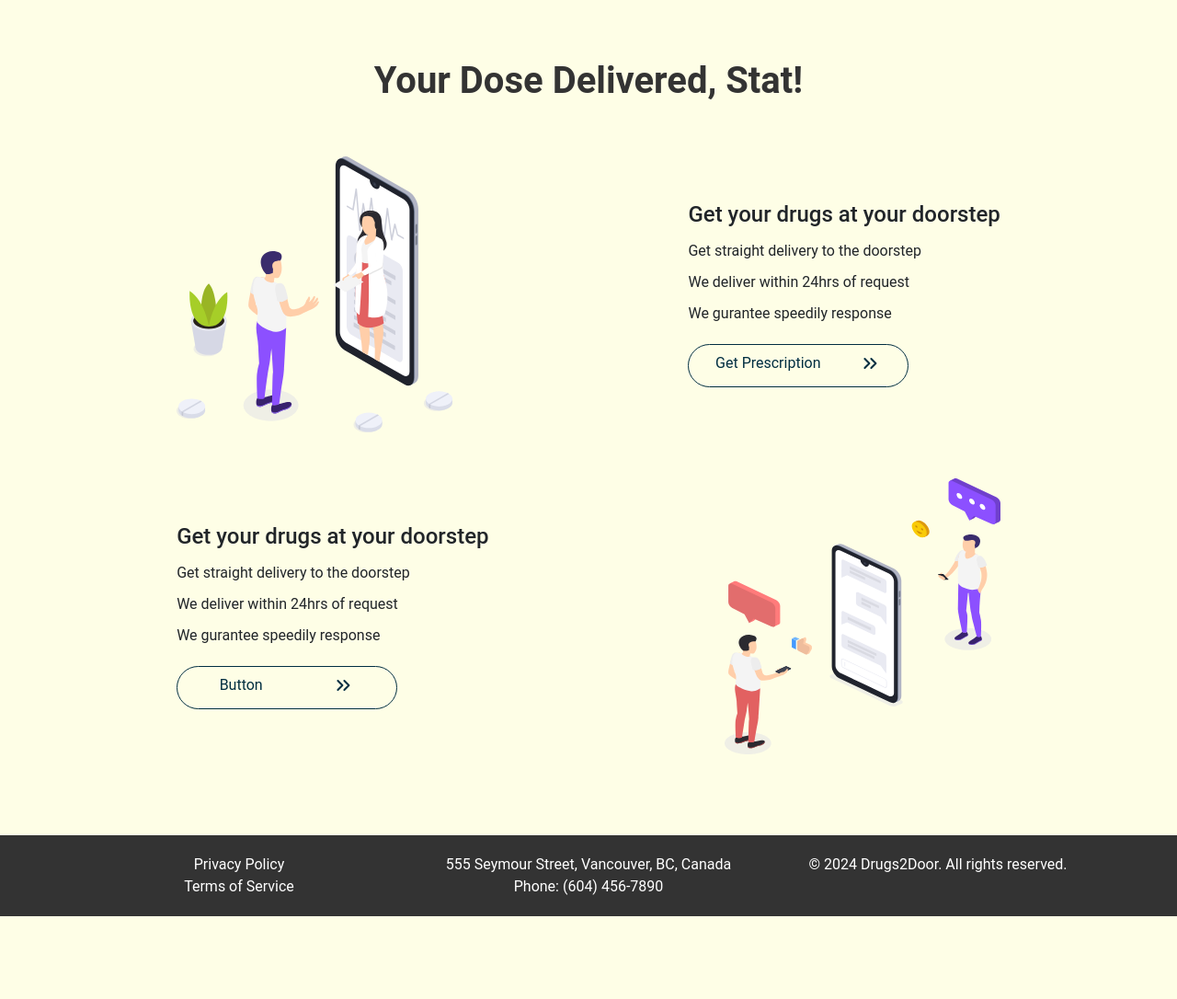
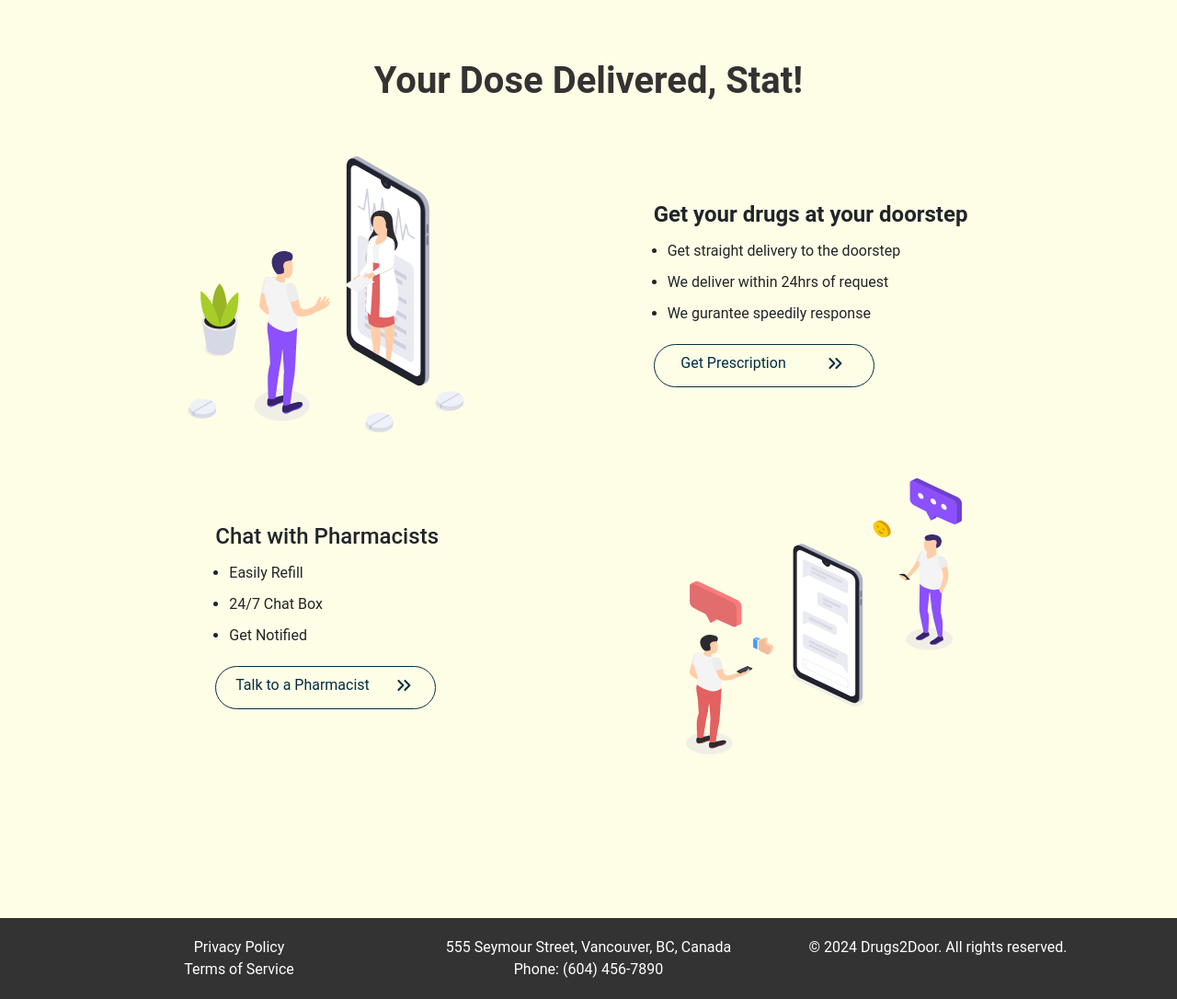
Before and after one commit to chrispoon007/Drugs2Door, a Flask app: page / in a window 1280 px wide. Shown: the part 70-1156 px from the top of the page at 92% size. Before the commit the page ends 1066 px from the top, so only its background shows below. Run offline with Flask 3, Linux system fonts and the light colour scheme; some libraries are stand-ins or nearby versions.

Commit message:
home page needs revision

```diff
--- a/static/css/home.css
+++ b/static/css/home.css
@@ -13,7 +13,8 @@ body {
 
 .wrapper {
     display: flex;
-    margin: 5%;
+    margin-top: 5%;
+    margin-bottom: 12%;
     flex-direction: column;
 }
 
@@ -25,6 +26,19 @@ body {
     flex-direction: row;
 }
 
+.second-wrapper div h4 {
+    font-weight: 700;
+    margin-right: 24px;
+}
+
+.second-wrapper a {
+    margin-right: -100px;
+}
+
+.second-wrapper > div {
+    margin-left: -100px;
+}
+
 .third-wrapper {
     display: flex;
     justify-content: space-around;
@@ -32,6 +46,7 @@ body {
     margin-top: 50px;
     flex-direction: row;
 }
+
 
 h1 {
     font-weight: 700;
@@ -70,3 +85,16 @@ button {
   .button:hover svg {
     transform: translateX(10px);
   }
+
+  li {
+    list-style-type: disc;
+    margin-left: 15px;
+  }
+
+.third-wrapper > div {
+    margin-left: 100px;
+}
+
+.third-wrapper a {
+    margin-right: 100px;
+}
--- a/templates/base.html
+++ b/templates/base.html
@@ -91,15 +91,15 @@
             </div>
             <div class="third-wrapper">
                 <div>
-                    <h4>Get your drugs at your doorstep</h4>
+                    <h4>Chat with Pharmacists</h4>
                     <ul>
-                        <li>Get straight delivery to the doorstep</li>
-                        <li>We deliver within 24hrs of request</li>
-                        <li>We gurantee speedily response</li>
+                        <li>Easily Refill</li>
+                        <li>24/7 Chat Box</li>
+                        <li>Get Notified</li>
                     </ul>
                     <button class="button">
                         <div class="text">
-                            Button
+                            Talk to a Pharmacist
                         </div>
                         <img src="{{ url_for('static', filename='images/right-arrow.svg') }}" alt="">
                     </button>
```
